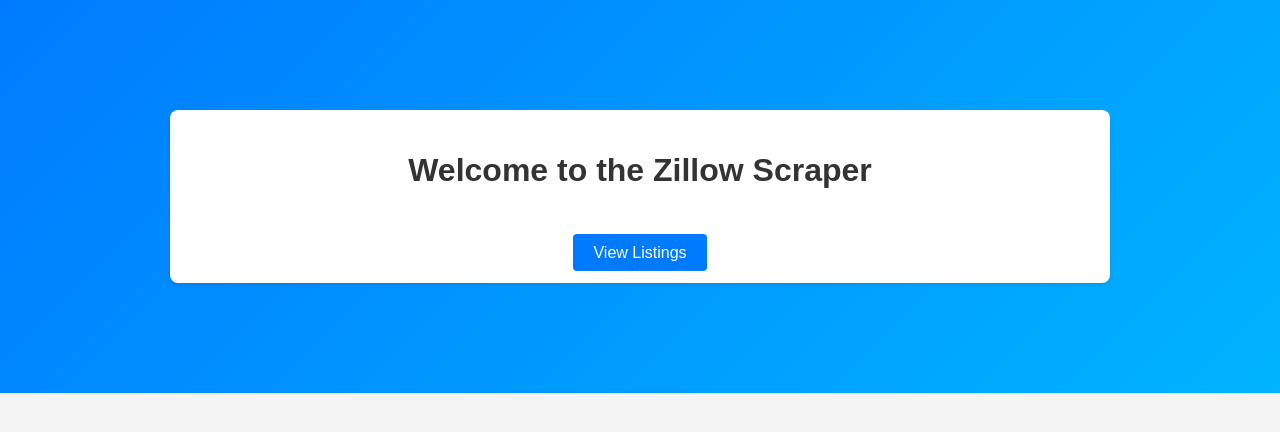
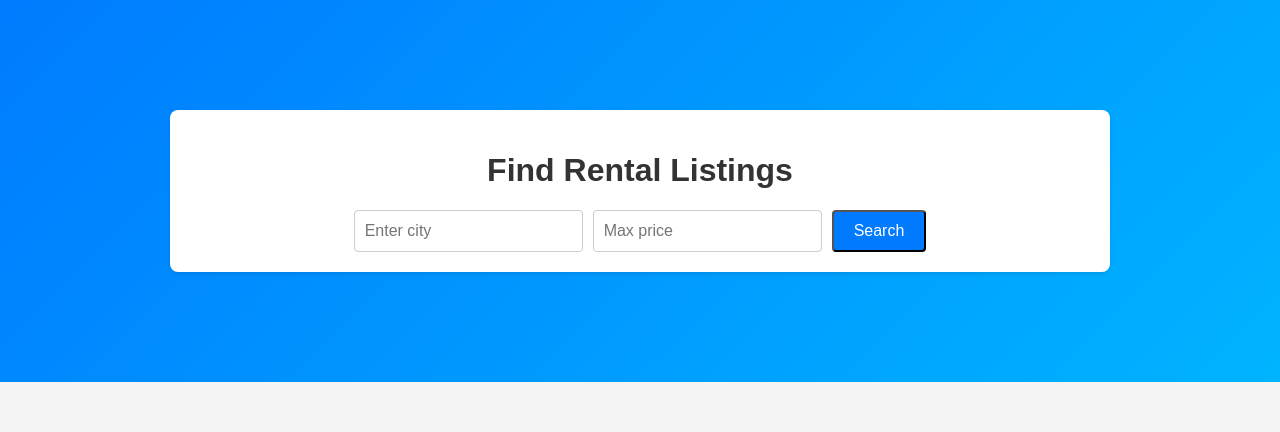
Before and after one commit to ajs2583/Zillow-Apartment-Scraper, a Flask app: page / in a window 1280 px wide. Shown: the part 150-582 px from the top of the page. Run offline with Flask 3, Linux system fonts and the light colour scheme.

Commit message:
Add city search and price filter

```diff
--- a/app.py
+++ b/app.py
@@ -1,10 +1,31 @@
-from flask import Flask, render_template
+from flask import Flask, render_template, request
 import requests
 from bs4 import BeautifulSoup
 
 ZILLOW_URL = "https://www.zillow.com/homes/for_rent/1-_beds/"
+ZILLOW_BASE = "https://www.zillow.com/homes/for_rent/"
 
 app = Flask(__name__)
+
+
+def build_url(city: str | None) -> str:
+    """Return a Zillow search URL for the given city."""
+    if not city:
+        return ZILLOW_URL
+    city_path = city.strip().replace(" ", "-")
+    return f"{ZILLOW_BASE}{city_path}_rb/"
+
+
+def _price_to_int(price: str | None) -> int | None:
+    """Convert a price string like '$2,500/mo' to an integer."""
+    if not price:
+        return None
+    import re
+
+    digits = re.findall(r"\d+", price.replace(",", ""))
+    if not digits:
+        return None
+    return int("".join(digits))
 
 HEADER = {
     "Accept": "text/html,application/xhtml+xml,application/xml;q=0.9,image/avif,image/webp,*/*;q=0.8",
@@ -22,10 +43,11 @@ HEADER = {
 }
 
 
-def scrape_listings():
+def scrape_listings(city: str | None = None):
     """Scrape listing data from Zillow search results."""
 
-    response = requests.get(url=ZILLOW_URL, headers=HEADER)
+    url = build_url(city)
+    response = requests.get(url=url, headers=HEADER)
     soup = BeautifulSoup(response.text, "html.parser")
 
     data_script = soup.find("script", id="__NEXT_DATA__", type="application/json")
@@ -68,8 +90,23 @@ def home():
 
 @app.route('/listings')
 def index():
-    listings = scrape_listings()
-    return render_template('index.html', listings=listings)
+    city = request.args.get('city')
+    max_price = request.args.get('max_price', type=int)
+
+    listings = scrape_listings(city)
+
+    if max_price is not None:
+        listings = [
+            l for l in listings
+            if (_price_to_int(l.get('price')) or 0) <= max_price
+        ]
+
+    return render_template(
+        'index.html',
+        listings=listings,
+        city=city,
+        max_price=max_price,
+    )
 
 
 if __name__ == '__main__':
--- a/static/style.css
+++ b/static/style.css
@@ -33,6 +33,19 @@ body {
 
 .hero .btn:hover {
     background: #0056b3;
+}
+
+.search-form {
+    display: flex;
+    justify-content: center;
+    gap: 10px;
+    margin-top: 20px;
+}
+
+.search-form input {
+    padding: 10px;
+    border: 1px solid #ccc;
+    border-radius: 4px;
 }
 
 .container {
--- a/templates/base.html
+++ b/templates/base.html
@@ -3,14 +3,14 @@
 <head>
     <meta charset="UTF-8">
     <meta name="viewport" content="width=device-width, initial-scale=1.0">
-    <title>Zillow Scraper</title>
+    <title>Zillow Rental Finder</title>
     <link rel="stylesheet" href="https://cdnjs.cloudflare.com/ajax/libs/normalize/8.0.1/normalize.min.css">
     <link rel="stylesheet" href="{{ url_for('static', filename='style.css') }}">
 </head>
 <body>
     <nav class="navbar">
         <div class="container">
-            <a href="/" class="logo">Zillow Scraper</a>
+            <a href="/" class="logo">Zillow Rental Finder</a>
         </div>
     </nav>
     {% block content %}{% endblock %}
--- a/templates/home.html
+++ b/templates/home.html
@@ -2,9 +2,12 @@
 {% block content %}
 <div class="hero">
     <div class="container">
-        <h1>Welcome to the Zillow Scraper</h1>
-        <p>Click below to fetch the latest rental listings.</p>
-        <a href="/listings" class="btn">View Listings</a>
+        <h1>Find Rental Listings</h1>
+        <form action="/listings" method="get" class="search-form">
+            <input type="text" name="city" placeholder="Enter city" required>
+            <input type="number" name="max_price" placeholder="Max price">
+            <button type="submit" class="btn">Search</button>
+        </form>
     </div>
 </div>
 {% endblock %}
--- a/templates/index.html
+++ b/templates/index.html
@@ -1,7 +1,10 @@
 {% extends 'base.html' %}
 {% block content %}
     <div class="container">
-        <h1>Zillow Listings</h1>
+        <h1>
+            Zillow Listings{% if city %} in {{ city }}{% endif %}
+            {% if max_price %}(Under ${{ max_price }}){% endif %}
+        </h1>
         <table>
             <thead>
                 <tr>
```
